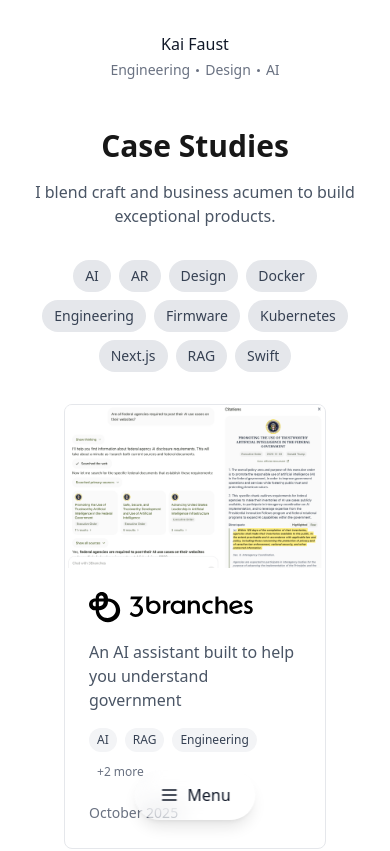
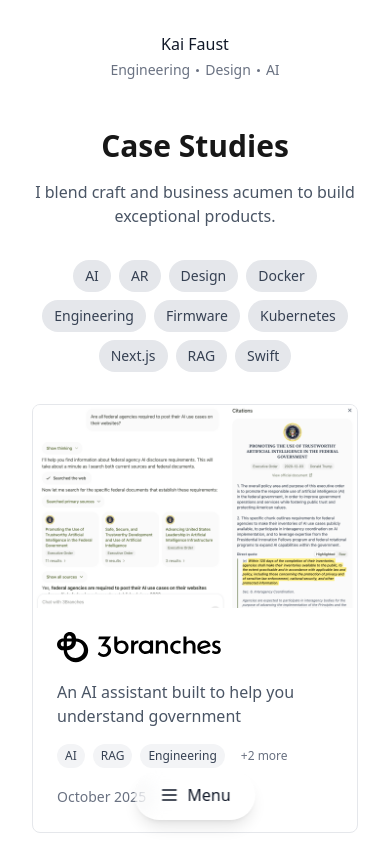
Before and after one commit to kaifaust/kaifaust-web, a Next.js app: page / in a window 390 px wide. Shown: the top 851 px of the page. Built offline with nearby package versions, Linux system fonts and the light colour scheme.

Commit message:
Refine portfolio spacing on mobile

```diff
--- a/src/components/MasonryGrid.tsx
+++ b/src/components/MasonryGrid.tsx
@@ -6,7 +6,7 @@
 
 export default function MasonryGrid({ children }: MasonryGridProps) {
   return (
-    <div className="grid grid-cols-1 md:grid-cols-2 lg:grid-cols-3 gap-6 px-8 max-w-7xl mx-auto pb-16">
+    <div className="grid grid-cols-1 md:grid-cols-2 lg:grid-cols-3 gap-6 md:px-8 max-w-7xl mx-auto pb-16">
       {children}
     </div>
   );
```
